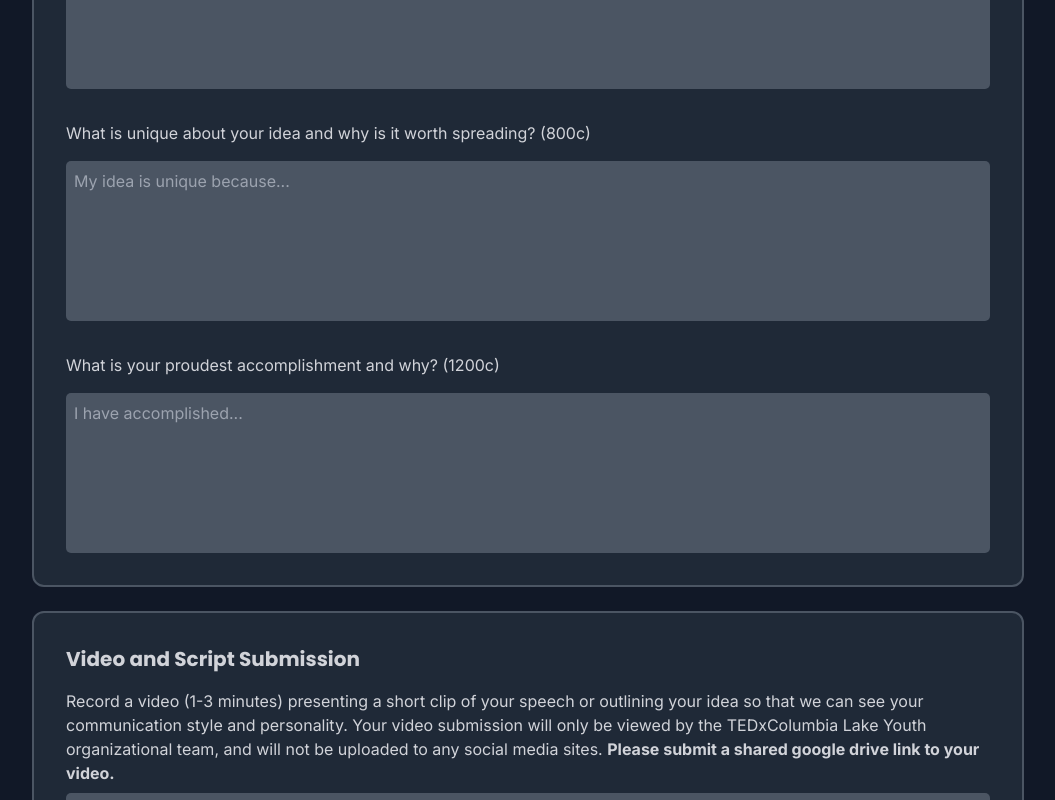
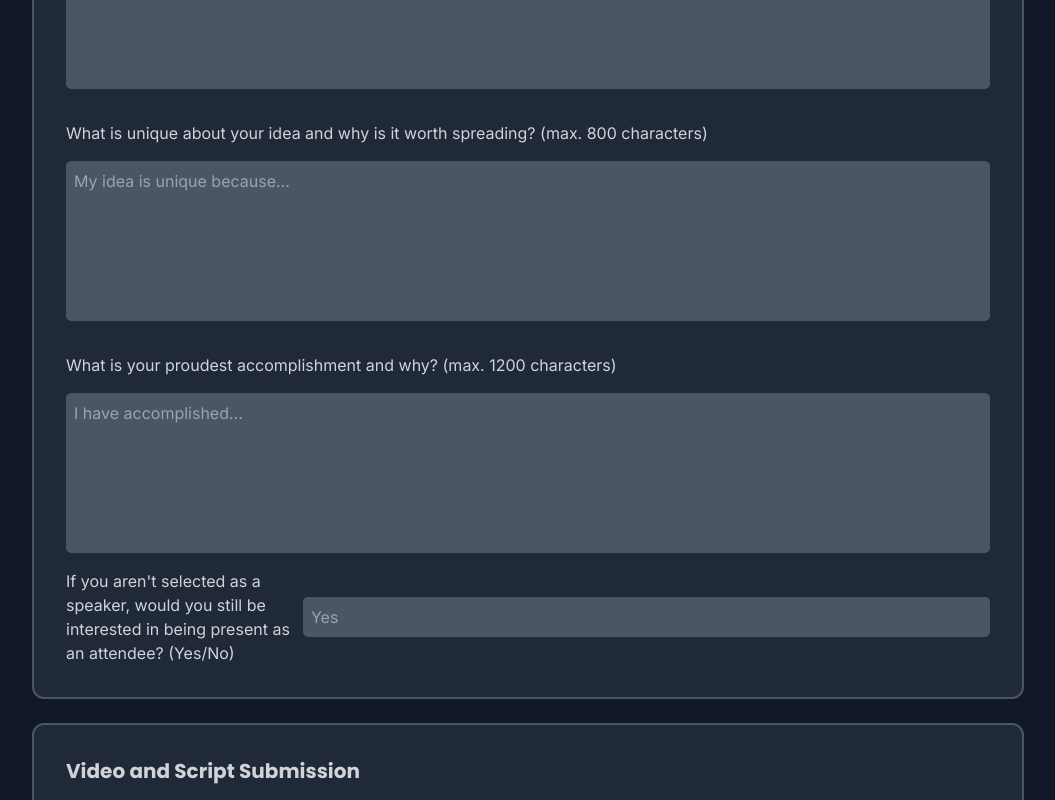
Before and after one commit to jeffrey-zang/attend.tedxcolumbialakeyouth.com, a Next.js app: page /apply/speaker in a window 1280 px wide. Shown: the part 2240-3040 px from the top of the page, without its empty margins (112-1167 px from the left). Built offline with nearby package versions, Linux system fonts and the light colour scheme.

Commit message:
fix: expand character limit notice

```diff
--- a/pages/_app.jsx
+++ b/pages/_app.jsx
@@ -9,6 +9,7 @@ export default function MyApp({ Component, pageProps }) {
         <title>Attend | TEDxColumbia Lake Youth</title>
         <meta name="description" content="Application portal for TEDxColumbia Lake Youth"></meta>
         <link rel="icon" href="/tedx.png" />
+        <meta name="viewport" content="initial-scale=1"></meta>
       </Head>
       <Component {...pageProps} />
     </Layout>
--- a/pages/api/append.js
+++ b/pages/api/append.js
@@ -66,6 +66,7 @@ export default async function handler(req, res) {
           body.exp,
           body.why,
           body.accomplishments,
+          body.interest,
           body.video,
           body.doc,
           body.aif
--- a/pages/apply/attendee.jsx
+++ b/pages/apply/attendee.jsx
@@ -143,13 +143,13 @@ export default function Attendee() {
           <h2 className='text-xl'>Application Essays</h2>
 
           <div className='input-container flex-col !mt-8 !items-start'>
-            <label className='!w-full'>With Artifical Intelligence quickly becoming a big part of our lives, many systems such as the workplace, healthcare, data storage, and law enforcement are changing. How do you think the education system should adapt or change? (600c)</label>
+            <label className='!w-full'>With Artifical Intelligence quickly becoming a big part of our lives, many systems such as the workplace, healthcare, data storage, and law enforcement are changing. How do you think the education system should adapt or change? (max. 600 characters)</label>
             <textarea className='!w-full mt-2' value={appq1} onChange={e => setAppq1(e.target.value)} type="text" placeholder="I think that AI..." required />
             {(appq1.length > 600) && <p className='text-rose-300 opacity-80 mt-2'>Well darn... this response exceeds the limit of 600 characters.</p>}
           </div>
 
           <div className='input-container flex-col !mt-8 !items-start'>
-            <label className='!w-full'>Describe one subject that you are passionate about. What drives this passion? How do you continue to ignite your passion and learn about this subject? (800c)</label>
+            <label className='!w-full'>Describe one subject that you are passionate about. What drives this passion? How do you continue to ignite your passion and learn about this subject? (max. 800 characters)</label>
             <textarea className='!w-full mt-2' value={appq2} onChange={e => setAppq2(e.target.value)} type="text" placeholder="I'm passionate about..." required />
             {(appq2.length > 800) && <p className='text-rose-300 opacity-80 mt-2'>Oh no... this response exceeds the limit of 800 characters.</p>}
           </div>
--- a/pages/apply/speaker.jsx
+++ b/pages/apply/speaker.jsx
@@ -20,6 +20,7 @@ export default function Speaker() {
   const [accomplishments, setAccomplishments] = useState('');
   const [video, setVideo] = useState('');
   const [doc, setDoc] = useState('');
+  const [interest, setInterest] = useState('');
 
   const [aif, setAif] = useState('');
 
@@ -56,6 +57,7 @@ export default function Speaker() {
       exp,
       why,
       accomplishments,
+      interest,
       video,
       doc,
       aif
@@ -193,23 +195,29 @@ export default function Speaker() {
           </div>
 
           <div className='input-container !items-start flex-col !mt-8'>
-            <label className='!w-full'>What is unique about your idea and why is it worth spreading? (800c)</label>
+            <label className='!w-full'>What is unique about your idea and why is it worth spreading? (max. 800 characters)</label>
             <textarea className='!w-full mt-2' value={why} onChange={e => setWhy(e.target.value)} type="text" placeholder="My idea is unique because..." required />
             {(why.length > 800) && <p className='text-rose-300 opacity-80 mt-2'>Oh no! this response exceeds the limit of 800 characters.</p>}
           </div>
 
           <div className='input-container !items-start flex-col !mt-8'>
-            <label className='!w-full'>What is your proudest accomplishment and why? (1200c)</label>
+            <label className='!w-full'>What is your proudest accomplishment and why? (max. 1200 characters)</label>
             <textarea className='!w-full mt-2' value={accomplishments} onChange={e => setAccomplishments(e.target.value)} type="text" placeholder="I have accomplished..." required />
             {(why.length > 1200) && <p className='text-rose-300 opacity-80 mt-2'>Aw, shucks! this response exceeds the limit of 1200 characters.</p>}
           </div>
+
+          <div className='input-container'>
+            <label>If you aren't selected as a speaker, would you still be interested in being present as an attendee? (Yes/No)</label>
+            <input value={interest} onChange={e => setInterest(e.target.value)} type="text" placeholder="Yes" />
+          </div>
+
         </div>
 
         <div className='container p-8 mt-6'>
           <h2 className='text-xl'>Video and Script Submission</h2>
 
           <div className='input-container flex-col !items-start'>
-            <label className='!w-full'>Record a video (1-3 minutes) presenting a short clip of your speech or outlining your idea so that we can see your communication style and personality. Your video submission will only be viewed by the TEDxColumbia Lake Youth organizational team, and will not be uploaded to any social media sites. <strong>Please submit a shared google drive link to your video.</strong></label>
+            <label className='!w-full'>Record a video (1-3 minutes) presenting a short clip of your speech or outlining your idea so that we can see your communication style and personality. Your video submission will only be viewed by the TED<sup>x</sup>Columbia Lake Youth organizational team, and will not be uploaded to any social media sites. <strong>Please submit a shared google drive link to your video.</strong></label>
             <input className='!w-full' value={video} onChange={e => setVideo(e.target.value)} type="url" placeholder="https://drive.google.com/file/d/19LT8yJ4VlOjzEwNms5EB0i-cmpsruxoD/view?usp=sharing" required />
           </div>
 
```
